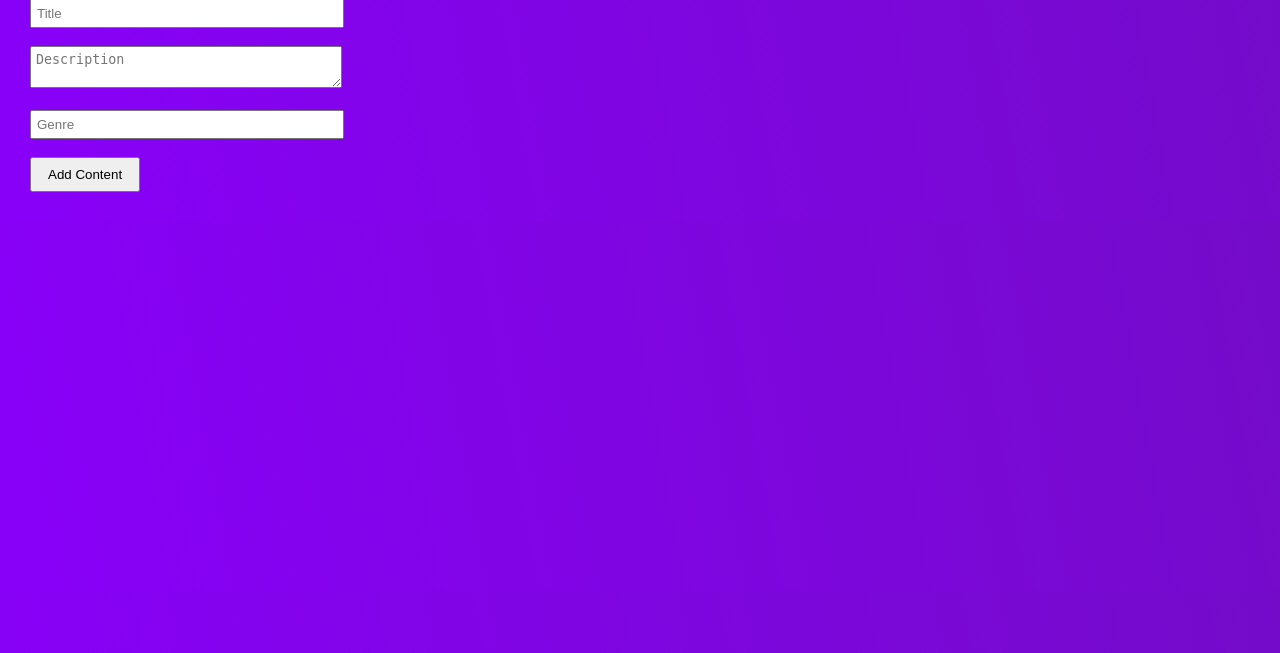
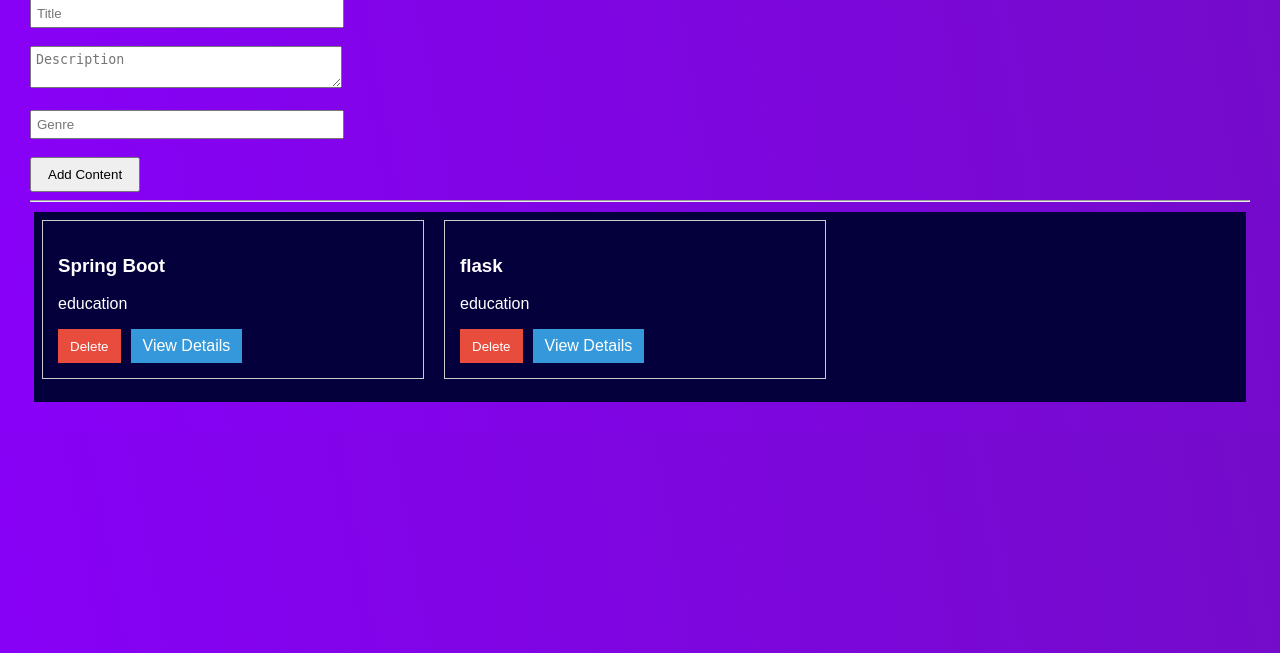
Before and after one commit to Arpit-devank/streamquest-flask, a Flask app: page /admin in a window 1280 px wide. Shown: the part 147-800 px from the top of the page. Run offline with Flask 3, Linux system fonts and the light colour scheme; data comes from the database, SQL or seed files in the repository; both versions use the stored data as it was after the commit.

Commit message:
fixed bugs and improved

```diff
--- a/app.py
+++ b/app.py
@@ -2,6 +2,7 @@ from flask import Flask
 from config import Config
 from extensions import db, migrate, jwt
 from flask import render_template
+from models import Content
 
 def create_app():
     app = Flask(__name__)
@@ -9,7 +10,7 @@ def create_app():
 
     db.init_app(app)
     migrate.init_app(app, db)
-    jwt.init_app(app) # enabling JWT
+    jwt.init_app(app) # enabling JWT for secure transactions
 
     from routes.auth import auth_bp
     from routes.content import content_bp
@@ -38,7 +39,8 @@ def signup_page():
 
 @app.route("/admin")
 def admin_page():
-    return render_template("admin.html")
+    contents = Content.query.all()
+    return render_template("admin.html", contents=contents)
 
 
 if __name__ == "__main__":
--- a/routes/admin.py
+++ b/routes/admin.py
@@ -1,9 +1,9 @@
 from flask import Blueprint, request, jsonify, redirect
-from extensions import db
 from models import Content
 
 from flask_jwt_extended import jwt_required
 from auth.decorators import admin_required
+from extensions import db
 
 
 admin_bp = Blueprint("admin", __name__, url_prefix="/admin")
@@ -20,7 +20,7 @@ def add_content():
     )
     db.session.add(content)
     db.session.commit()
-    return redirect("/")
+    return  jsonify({"message": "Content added"}), 201
 
 @admin_bp.route("/content/<int:id>", methods=["DELETE"])
 @jwt_required()
--- a/static/css/style.css
+++ b/static/css/style.css
@@ -46,3 +46,20 @@ button {
 .navbar a:hover {
     text-decoration: underline;
 }
+
+.delete-btn {
+    background-color: #e74c3c;
+    color: white;
+    border: none;
+    padding: 8px 12px;
+    cursor: pointer;
+}
+
+.details-btn {
+    background-color: #3498db;
+    color: white;
+    border: none;
+    padding: 8px 12px;
+    text-decoration: none;
+    cursor: pointer;
+}
--- a/templates/admin.html
+++ b/templates/admin.html
@@ -3,17 +3,34 @@
 {% block content %}
 <h2>Admin Dashboard</h2>
 
-<form method="POST" action="/admin/content" enctype="multipart/form-data">
-    <input type="text" name="title" placeholder="Title"><br><br>
-    <textarea name="description" placeholder="Description"></textarea><br><br>
-    <input type="text" name="genre" placeholder="Genre"><br><br>
-    <button type="submit">Add Content</button>
+<form>
+    <input type="text" id="title" name="title" placeholder="Title"><br><br>
+    <textarea name="description" id="description" placeholder="Description"></textarea><br><br>
+    <input type="text" id="genre" name="genre" placeholder="Genre"><br><br>
+    <button type="button" onclick="addContent()">Add Content</button>
 </form>
-<ul id="content-list"></ul>
+<hr>
+<div class="card-container">
+    {% for item in contents %}
+    <div class="content-card">
+        <h3>{{ item.title }}</h3>
+        <p>{{ item.genre }}</p>
+        <div style="display: flex; gap: 10px;">
+            <button class="delete-btn" onclick="deleteContent({{ item.id }})">Delete</button>
+            <a class="details-btn" href="/details/{{ item.id }}">View Details</a>
+        </div>
+    </div>
+    {% endfor %}
+</div>
 <script>
-    const token = localStorage.getItem("access_token");
 
     function addContent() {
+        const token = localStorage.getItem("access_token");
+        if (!token) {
+            alert("You must be logged in as admin to add content.");
+            window.location.href = "/login";
+            return;
+        }
         fetch("/admin/content", {
             method: "POST",
             headers: {
@@ -22,12 +39,17 @@
             },
             body: JSON.stringify({
                 title: document.getElementById("title").value,
-                description: document.getElementById("description").value
+                description: document.getElementById("description").value,
+                genre: document.getElementById("genre").value
             })
-        }).then(() => location.reload());
+        }).then(res => {
+            if (!res.ok) return res.json().then(j => { alert(j.message || 'Error'); });
+            location.reload();
+        }).catch(() => alert('Network error'));
     }
 
     function deleteContent(id) {
+        const token = localStorage.getItem("access_token");
         fetch(`/admin/content/${id}`, {
             method: "DELETE",
             headers: {
```
Also changed, not shown: templates/details.html (+10 -16 lines), templates/index.html (+6 -6 lines), instance/ott.db.
